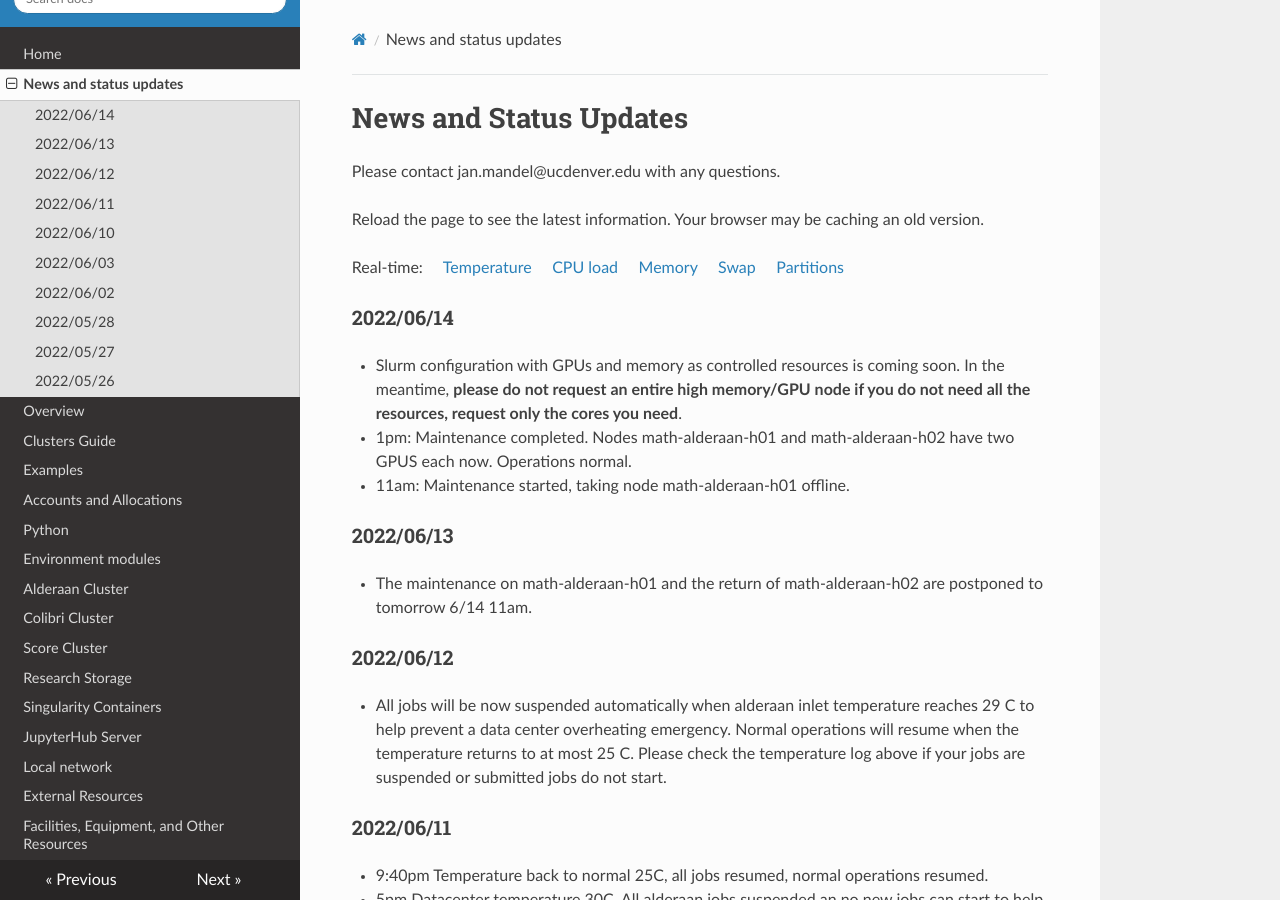
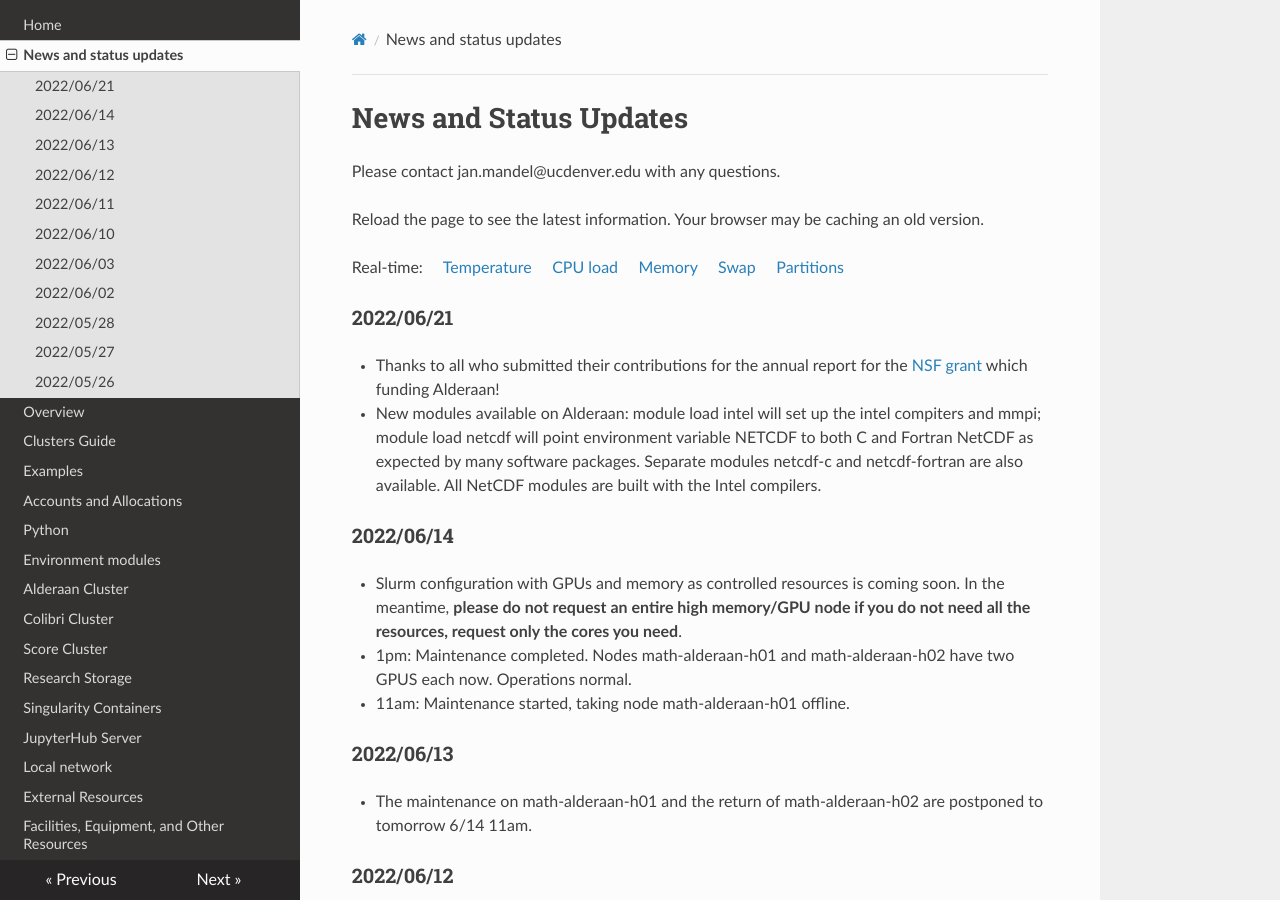
Before and after one commit to ccmucdenver/ccm-docs, an MkDocs documentation site: the page built from docs/updates.md, in a window 1280 px wide and 900 px high. Built offline with MkDocs 1.6.1, drawn with Linux system fonts in a browser that asks for light colours; nearby versions of some CDN libraries.

Commit message:
new modules

```diff
--- a/docs/updates.md
+++ b/docs/updates.md
@@ -6,6 +6,10 @@ Reload the page to see the latest information. Your browser may be caching an ol
 
 Real-time:  &nbsp;  &nbsp; [Temperature](https://demo.openwfm.org/web/alderaan/temp.txt) &nbsp; &nbsp; [CPU load](https://demo.openwfm.org/web/alderaan/cpu.txt) &nbsp; &nbsp; [Memory](https://demo.openwfm.org/web/alderaan/mem.txt) &nbsp; &nbsp; [Swap](https://demo.openwfm.org/web/alderaan/swp.txt) &nbsp; &nbsp; [Partitions](https://demo.openwfm.org/web/alderaan/sinfo.txt)
 
+### 2022/06/21
+* Thanks to all who submitted their contributions for the annual report for the [NSF grant](https://www.nsf.gov/awardsearch/showAward?AWD_ID=2019089) which funding Alderaan!
+
+* New modules available on Alderaan: module load intel will set up the intel compiters and mmpi; module load netcdf will point environment variable NETCDF to both C and Fortran NetCDF as expected by many software packages. Separate modules netcdf-c and netcdf-fortran are also available. All NetCDF modules are built with the Intel compilers.
 
 ### 2022/06/14
 
```
